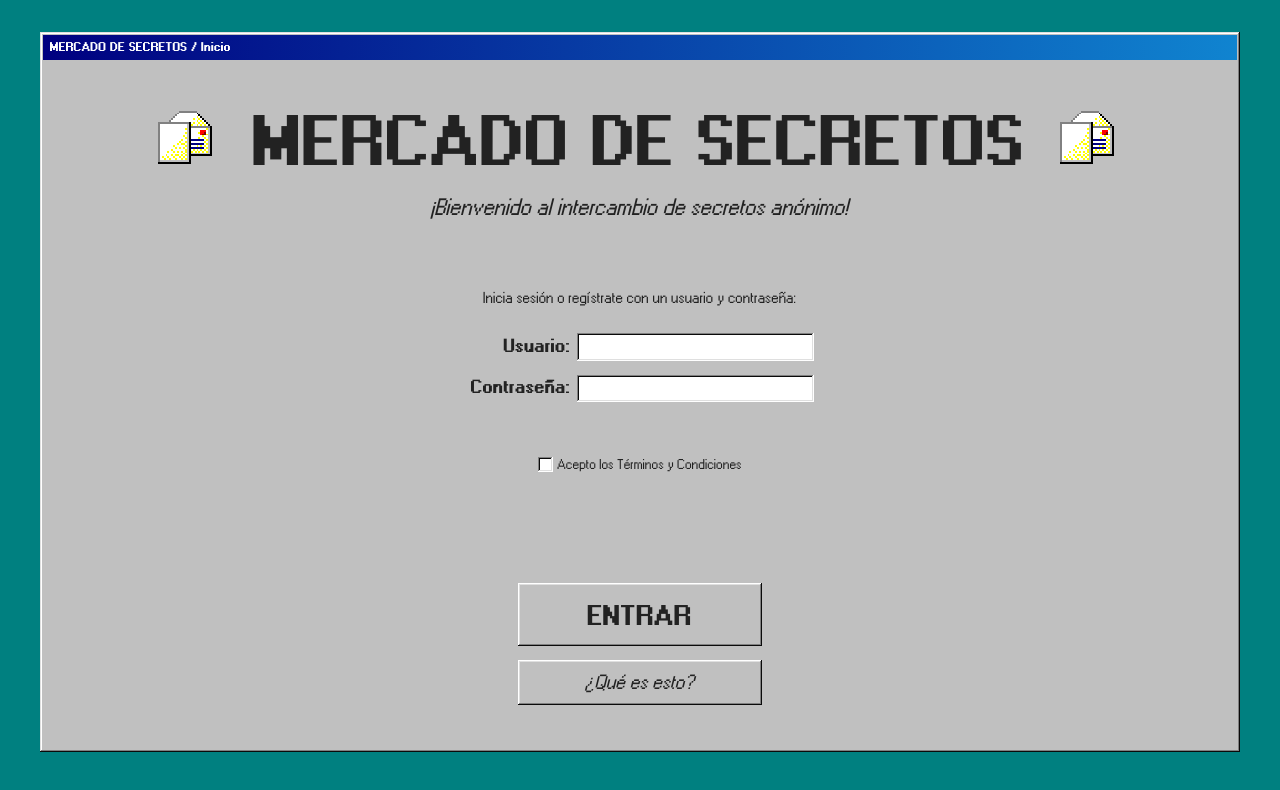
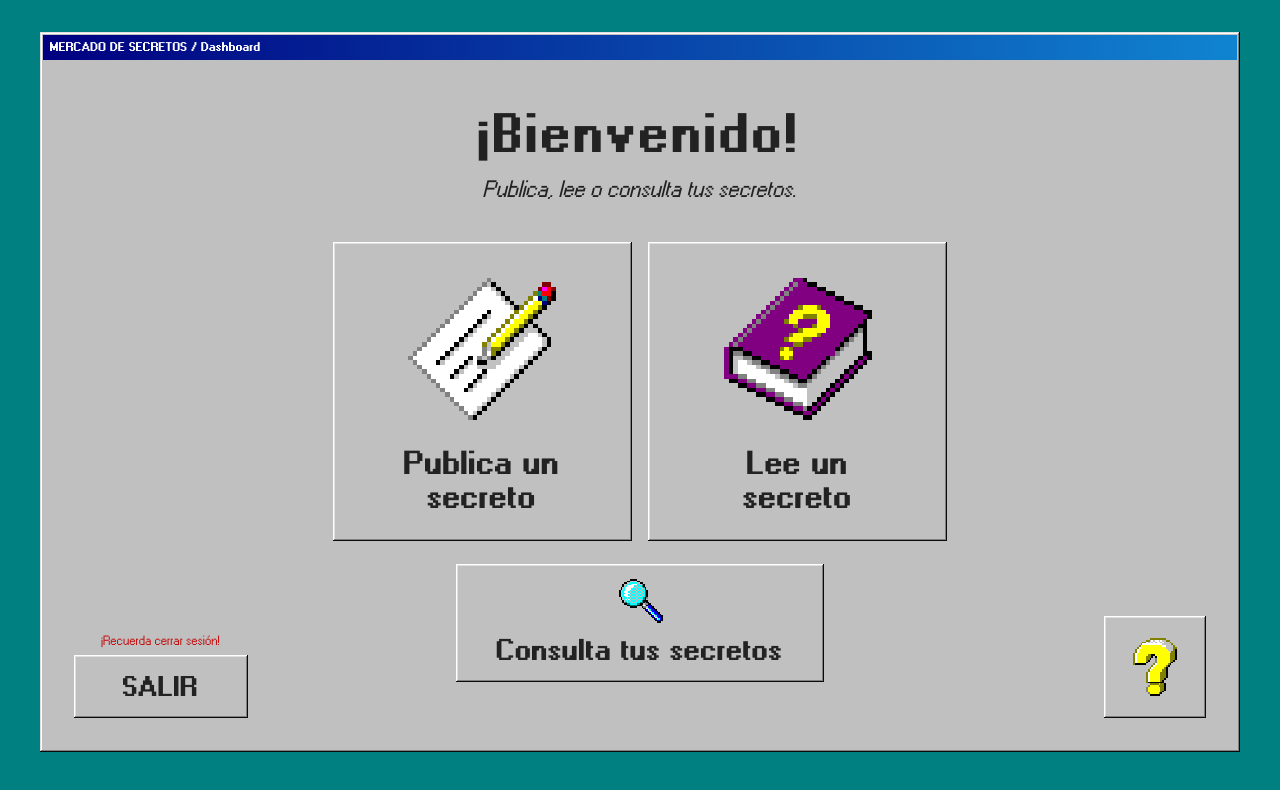
Before and after one commit to Redoct4/Mercado-de-Secretos, an Electron app: page index.html in a window 1280 px wide. Drawn offline with Linux system fonts and the light colour scheme.

Commit message:
Dashboard v1 completado

```diff
--- a/general-style.css
+++ b/general-style.css
@@ -45,10 +45,12 @@ body, .page {
     display: flex;
     flex-direction: column;
     align-items: center;
-    justify-content: space-between; /* Espacia los elementos uniformemente */
     height: 100%; /* Ocupa toda la altura disponible de la ventana */
     box-sizing: border-box;
     padding: 1rem;
+}
+.window-body.tercias {
+    justify-content: space-between;
 }
 
 img {
--- a/index.html
+++ b/index.html
@@ -14,14 +14,14 @@
     HOME
   ========================================== */ -->
 
-  <div id="page-home" class="page">
+  <div id="page-home" class="page" style="display: none">
 
     <div class="window screen-window">
       <div class="title-bar">
         <div class="title-bar-text">MERCADO DE SECRETOS / Inicio</div>
       </div>
 
-      <div class="window-body">
+      <div class="window-body tercias">
 
         <div class="seccion-superior">
           <div class="h-title">
@@ -80,53 +80,117 @@
 
     <div class="window screen-window">
       <div class="title-bar">
-        <div class="title-bar-text">MERCADO DE SECRETOS / Inicio</div>
+        <div class="title-bar-text">MERCADO DE SECRETOS / Dashboard</div>
       </div>
 
       <div class="window-body">
 
         <div class="seccion-superior">
-          <div class="h-title">
-            <img src="imgs/envelope_open_sheet.png" class="home-title-icon">
-            <h1>MERCADO DE SECRETOS</h1>
-            <img src="imgs/envelope_open_sheet.png" class="home-title-icon">
-          </div>
-          <p class="subtitulo">¡Bienvenido al intercambio de secretos anónimo!</p>
+          <h2>¡Bienvenido!</h2>
+          <p class="subtitulo">Publica, lee o consulta tus secretos.</p>
         </div>
 
-        <div class = "seccion-central">
-          <div class="caja-login">
-            <p class="texto">Inicia sesión o regístrate con un usuario y contraseña:</p>
+        <div class = "seccion-cuerpo">
 
-            <div class="user-password">
-              <div class="textbox">
-                <label for="user">Usuario:</label>
-                <input id="user" type="text"/>
-              </div>
+          <div class = "dashboard-buttons">
 
-              <div class="textbox">
-                <label for="password">Contraseña:</label>
-                <input id="password" type="password"/>
-              </div>
+            <div class ="dashboard-buttons-primary">
+
+              <button class="b-img1" id="ir-publicar-secreto">
+                <img src="imgs/write.png">
+                <span>Publica un secreto</span>
+              </button>
+
+              <button class="b-img1" id="ir-leer-secreto">
+                <img src="imgs/read.png">
+                <span>Lee un secreto</span>
+              </button>
+
             </div>
 
-
-            <div class="checkbox">
-              <input type="checkbox" id="TyC"/>
-              <label for="TyC">
-                <span>Acepto los Términos y Condiciones</span>
-              </label>
-            </div>
+            <button class="b-img3" id="ir-consultar-secretos">
+              <img src="imgs/consult.png">
+              <span>Consulta tus secretos</span>
+            </button>
 
           </div>
 
         </div>
 
-        <div class="seccion-inferior">
-          <div class="button-column">
-            <button class="b1" id="entrar">Entrar</button>
-            <button class="b3" id="info-inicio">¿Qué es esto?</button>
+        <div class="acciones-inferiores">
+
+          <div class="exit-button">
+            <p>¡Recuerda cerrar sesión!</p>
+            <button class="b1" id="salir">Salir</button>
           </div>
+
+          <button class="b-img2" id="?-dashboard">
+            <img src="imgs/help.png">
+          </button>
+
+        </div>
+
+      </div>
+    </div>
+
+  </div>
+
+  <!-- ==========================================
+    PUBLICAR SECRETO
+  ========================================== -->
+
+  <div id="page-dashboard" class="page">
+
+    <div class="window screen-window">
+      <div class="title-bar">
+        <div class="title-bar-text">MERCADO DE SECRETOS / Dashboard</div>
+      </div>
+
+      <div class="window-body">
+
+        <div class="seccion-superior">
+          <h2>¡Bienvenido!</h2>
+          <p class="subtitulo">Publica, lee o consulta tus secretos.</p>
+        </div>
+
+        <div class = "seccion-cuerpo">
+
+          <div class = "dashboard-buttons">
+
+            <div class ="dashboard-buttons-primary">
+
+              <button class="b-img1" id="ir-publicar-secreto">
+                <img src="imgs/write.png">
+                <span>Publica un secreto</span>
+              </button>
+
+              <button class="b-img1" id="ir-leer-secreto">
+                <img src="imgs/read.png">
+                <span>Lee un secreto</span>
+              </button>
+
+            </div>
+
+            <button class="b-img3" id="ir-consultar-secretos">
+              <img src="imgs/consult.png">
+              <span>Consulta tus secretos</span>
+            </button>
+
+          </div>
+
+        </div>
+
+        <div class="acciones-inferiores">
+
+          <div class="exit-button">
+            <p>¡Recuerda cerrar sesión!</p>
+            <button class="b1" id="salir">Salir</button>
+          </div>
+
+          <button class="b-img2" id="?-dashboard">
+            <img src="imgs/help.png">
+          </button>
+
         </div>
 
       </div>
--- a/style.css
+++ b/style.css
@@ -8,8 +8,10 @@
     --h3-font-size: 2.5rem;
     --subtitulo-font-size: 1.5rem;
     --important-font-size: 1.2rem;
-    --smalltext-font-size: 0.9rem;
+    --smalltext-font-size: 0.85rem;
 
+    --bP1-font-size: 2.1rem;
+    --bP2-font-size: 1.9rem;
     --b1-font-size: 1.8rem;
     --b2-font-size: 1.5rem;
     --b3-font-size: 1.3rem;
@@ -28,6 +30,18 @@
 
 h1 {
     font-size: var(--h1-font-size);
+    text-align: center;
+    text-transform: uppercase;
+}
+h2,h3 {
+    letter-spacing: 0.05em;
+}
+h2 {
+    font-size: var(--h2-font-size);
+    text-align: center;
+}
+h3 {
+    font-size: var(--h3-font-size);
     text-align: center;
 }
 
@@ -65,6 +79,7 @@ button.b1 {
 button.b2 {
     font-size: var(--b2-font-size);
     font-weight: bold;
+    text-transform: uppercase;
 }
 
 button.b3 {
@@ -170,6 +185,79 @@ button.b3 {
     padding-inline: 0 !important;
 }
 
+/* dashboard buttons */
+
+.dashboard-buttons {
+    display: flex;
+    min-width: 45rem;
+    width: auto;
+    flex-direction: column;
+    gap: 0.7rem;
+    align-items: center;
+}
+
+button.b-img1 {
+    font-size: var(--bP1-font-size);
+    font-weight: bold;
+    display: inline-flex;
+    flex-direction: column;
+    gap: 2rem;
+    align-items: center;
+    justify-content: center;
+
+    height: 22rem;
+    width: auto;
+    aspect-ratio: 1 / 1;
+
+    img {
+        width: 80%;
+        height: auto;
+    }
+}
+
+button.b-img2 {
+    aspect-ratio: 1/1;
+    width: 7.5rem;
+
+    img {
+        width: 100%;
+        aspect-ratio: 1 / 1;
+    }
+}
+
+button.b-img3 {
+    font-size: var(--bP2-font-size);
+    font-weight: bold;
+    display: inline-flex;
+    flex-direction: column;
+    gap: 1rem;
+    align-items: center;
+    justify-content: center;
+
+    max-width: 80%;
+    padding: 0.9rem 3rem 1rem;
+
+    img {
+        width: 3.5rem;
+        height: auto;
+    }
+}
+
+/* general actions buttons */
+
+.exit-button {
+    display: flex;
+    flex-direction: column;
+    align-items: center;
+    justify-content: center;
+
+    p {
+        font-size: var(--smalltext-font-size);
+        color: rgb(194, 20, 20);
+        margin: 0;
+    }
+}
+
 /* ==========================================
    IMGS
    ========================================== */
@@ -198,13 +286,14 @@ button.b3 {
 }
 
 /* ==========================================
-   SECCIONES SUP, CENT Y INF
+   SECCIONES
    ========================================== */
+
+/* tercias */
 .seccion-superior {
     margin-top: -1rem;
 
 }
-
 .seccion-central {
     position: static; /* Quitamos el absolute que causa el traslape */
     transform: none;  /* Removemos el centrado forzado por coordenadas */
@@ -213,8 +302,32 @@ button.b3 {
     justify-content: center;
     margin: 1rem 0;
 }
-
 .seccion-inferior {
     display: flex;
-    margin-bottom: 2vh;
+    margin-bottom: 1.2rem;
 }
+
+/* Titulo, cuerpo y acciones (se usa .seccion-superior) */
+
+.seccion-cuerpo {
+    display: flex;
+    flex-direction: column;
+    height: 100%;
+    justify-content: center;
+    margin-bottom: 2rem;
+}
+
+.acciones-inferiores {
+    --margin-acciones: 2rem;
+
+    display: flex;
+    position: absolute;
+    align-items: end;
+    justify-content: space-between;
+    bottom: var(--margin-acciones);
+    width: calc(100% - (var(--margin-acciones) * 2))
+}
+
+/* ==========================================
+   CARACTERÍSTICAS
+   ========================================== */
```
Also changed, not shown: imgs/consult.png (added), imgs/help.png (added), imgs/read.png (added).
